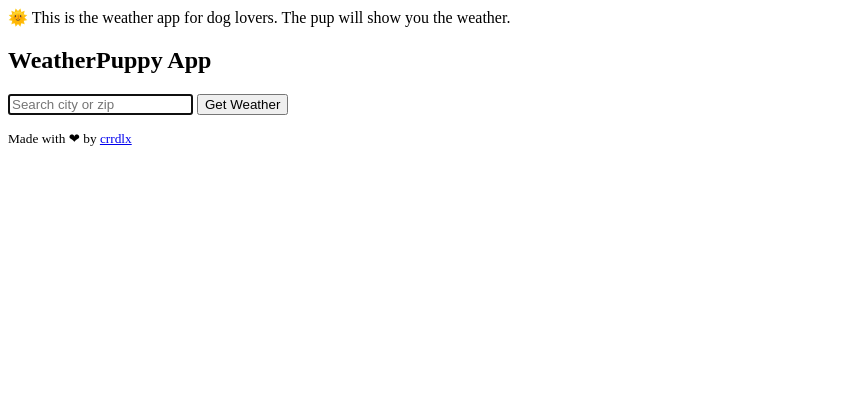
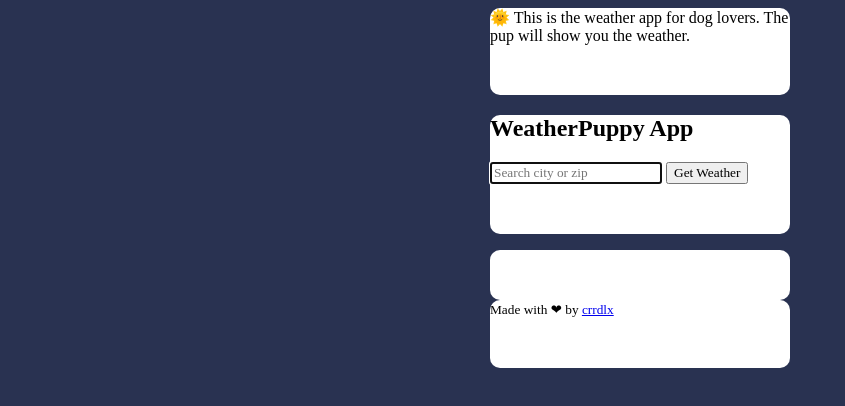
Before and after one commit to crrdlx/weather-puppy, a plain HTML site: page index.html in a window 1280 px wide. Shown: the whole page, without its empty margins (0-845 px from the left). Drawn offline with Linux system fonts and the light colour scheme; files that its build step writes are made by us from their sources.

Commit message:
Update index.html

```diff
--- a/index.html
+++ b/index.html
@@ -1,4 +1,14 @@
-<div class="api">
+<!DOCTYPE html>
+<html lang="en" >
+<head>
+  <meta charset="UTF-8">
+  <title>CodePen - Simple Weather App By Using OpenWeatherMap API &amp; Custom Icons</title>
+  <link rel='stylesheet' href='https://fonts.googleapis.com/css?family=Roboto:300,400,700&amp;display=swap'><link rel="stylesheet" href="./style.css">
+
+</head>
+<body>
+<!-- partial:index.partial.html -->
+<div class="alert">
   <div class="container">🌞 This is the weather app for dog lovers. The pup will show you the weather.
   </div>
 </div>
@@ -23,3 +33,8 @@
     </small>
   </div>
 </footer>
+<!-- partial -->
+  <script  src="./script.js"></script>
+
+</body>
+</html>
```
